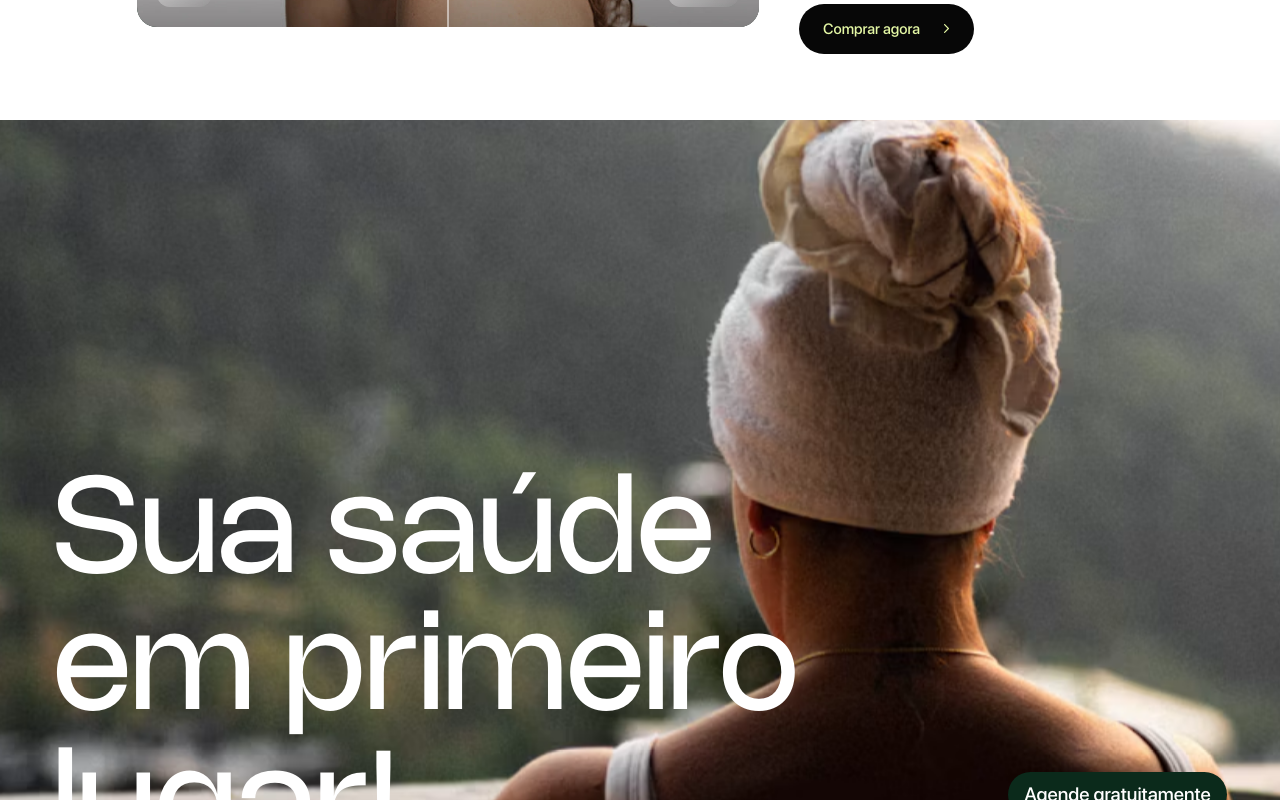
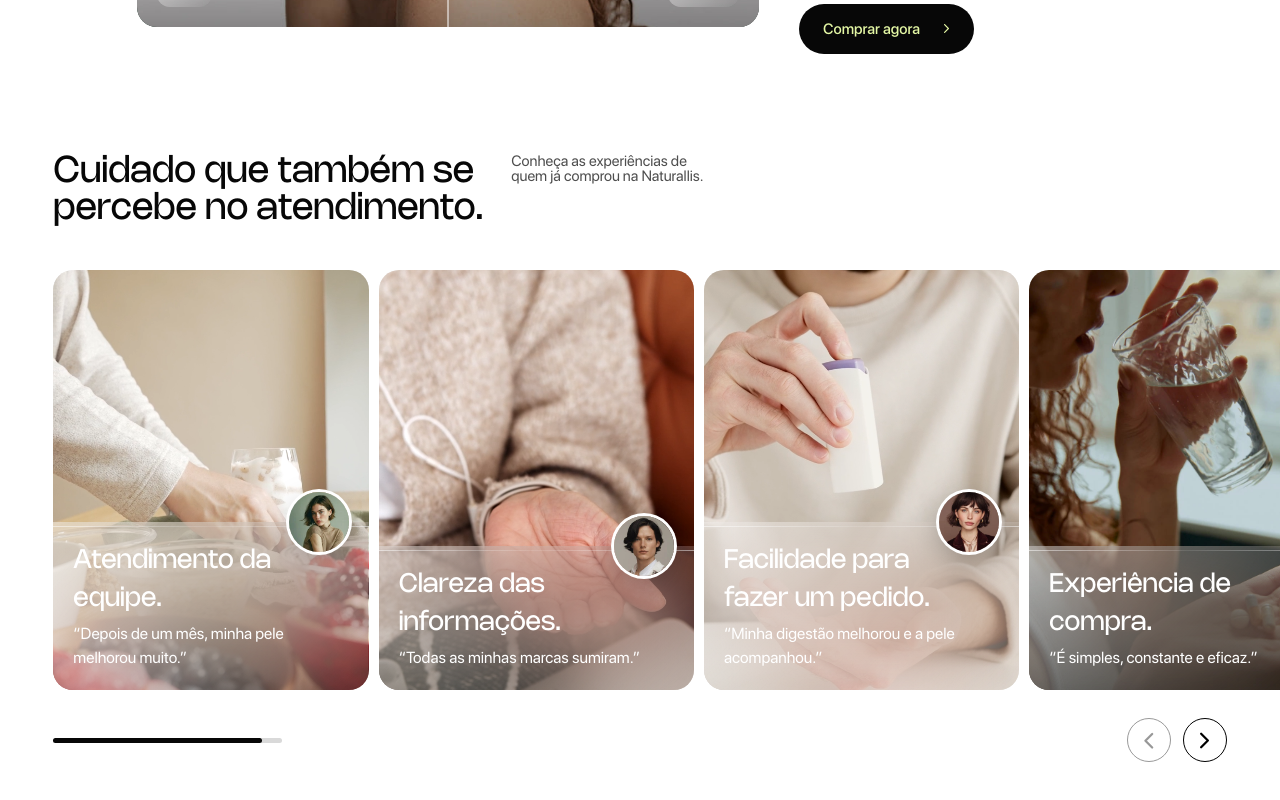
Before and after one commit to ErikEliasV/naturallis-homepage, a Next.js app: page / in a window 1280 px wide. Shown: the part 5200-6000 px from the top of the page. Built offline with nearby package versions, Linux system fonts and the light colour scheme.

Commit message:
feat: add testimonials carousel to home

```diff
--- a/src/app/page.tsx
+++ b/src/app/page.tsx
@@ -5,6 +5,7 @@ import { HomeHero } from "@/components/sections/home/home-hero";
 import { HomeIngredients } from "@/components/sections/home/home-ingredients";
 import { HomeProducts } from "@/components/sections/home/home-products";
 import { HomeSkinLine } from "@/components/sections/home/home-skin-line";
+import { HomeTestimonials } from "@/components/sections/home/home-testimonials";
 
 export default function HomePage() {
   return (
@@ -16,6 +17,7 @@ export default function HomePage() {
       <HomeIngredients />
       <HomeCategories />
       <HomeBeforeAfter />
+      <HomeTestimonials />
     </main>
   );
 }
--- /dev/null
+++ b/src/components/sections/home/home-testimonials.tsx
@@ -0,0 +1,47 @@
+import { Container } from "@/components/layout/container";
+import { TESTIMONIALS } from "@/constants/home";
+import { Carousel } from "@/features/carousel/components/carousel";
+import { CarouselArrows, CarouselProgress } from "@/features/carousel/components/carousel-controls";
+import { CarouselTrack } from "@/features/carousel/components/carousel-track";
+import { Reveal } from "@/features/motion/components/reveal";
+import { RevealText } from "@/features/motion/components/reveal-text";
+import { TestimonialCard } from "@/features/testimonials/components/testimonial-card";
+
+/** "Cuidado que também se percebe no atendimento" (Figma testimonials container). */
+export function HomeTestimonials() {
+  return (
+    <section aria-labelledby="home-testimonials-title" className="pt-section-sm pb-section">
+      <Container>
+        <div className="flex flex-wrap items-start gap-x-7 gap-y-3 pb-card-gap">
+          <RevealText
+            as="h2"
+            id="home-testimonials-title"
+            className="max-w-[12.3em] font-display text-display-md"
+          >
+            Cuidado que também se percebe no atendimento.
+          </RevealText>
+          <RevealText as="p" delay={0.1} className="max-w-[14em] text-body-lg text-slate">
+            Conheça as experiências de quem já comprou na Naturallis.
+          </RevealText>
+        </div>
+
+        <Carousel label="Depoimentos">
+          <Reveal>
+            <CarouselTrack
+              className="-mr-gutter gap-2.5 pr-gutter"
+              slideClassName="w-testimonial-card"
+            >
+              {TESTIMONIALS.map((testimonial) => (
+                <TestimonialCard key={testimonial.title} testimonial={testimonial} />
+              ))}
+            </CarouselTrack>
+          </Reveal>
+          <div className="mt-7 flex items-center justify-between gap-6">
+            <CarouselProgress />
+            <CarouselArrows />
+          </div>
+        </Carousel>
+      </Container>
+    </section>
+  );
+}
```
